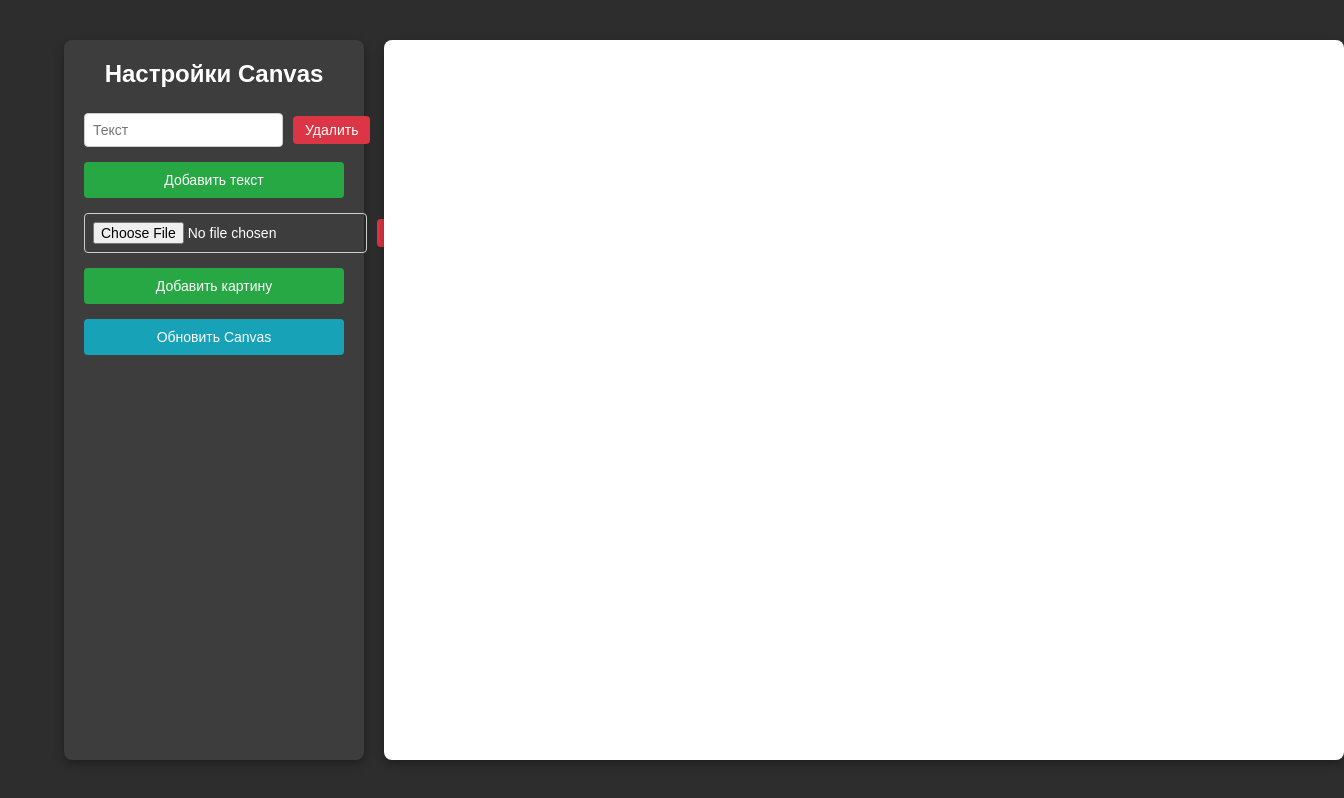
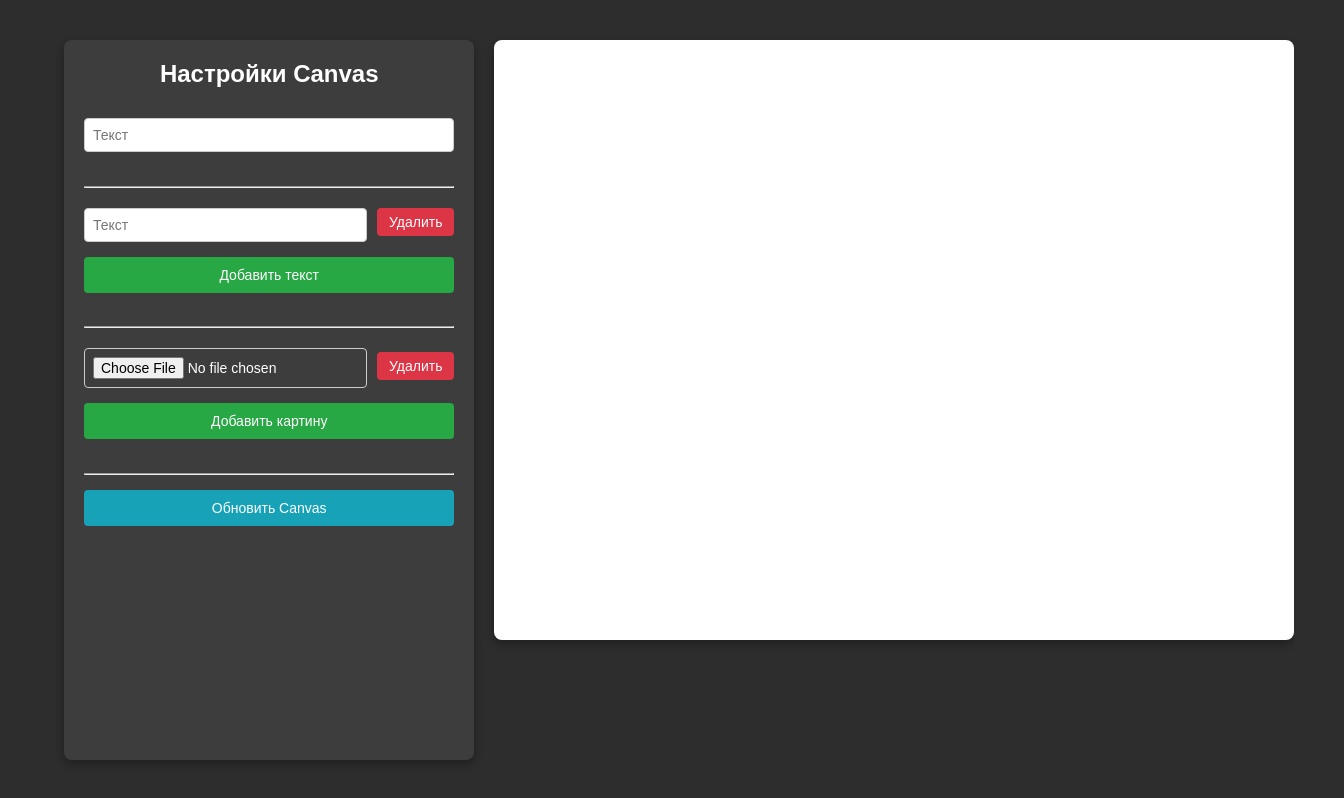
Before and after one commit to Cinkafox/NovaBot, a website with bundled scripts: page canvas/view/index.html in a window 1280 px wide. Shown: the whole page, 1344 px wide, since content can reach past the window. Built offline with nearby package versions, Linux system fonts and the light colour scheme.

Commit message:
- tweak: improve canvas viewer

```diff
--- a/canvas/view/index.html
+++ b/canvas/view/index.html
@@ -11,6 +11,11 @@
         <!-- Левая панель с формой -->
         <form id="canvasForm">
             <h2>Настройки Canvas</h2>
+            <div class="dynamic-type">
+                <input type="text" placeholder="Текст" id="typecanvas" required>
+            </div>
+
+            <hr>
 
             <div id="textFieldsContainer">
                 <div class="dynamic-text">
@@ -20,6 +25,9 @@
             </div>
             <button type="button" id="addTextButton">Добавить текст</button>
 
+
+            <hr>
+
             <div id="imageFieldsContainer">
                 <div class="dynamic-image">
                     <input type="file" accept="image/*" required>
@@ -28,13 +36,17 @@
             </div>
             <button type="button" id="addImageButton">Добавить картину</button>
 
+            <hr>
+
             <button type="submit">Обновить Canvas</button>
 
             <div id="error">Ошибка: Не удалось обновить Canvas</div>
         </form>
 
         <!-- Правая панель с Canvas -->
-        <canvas id="demotivatorCanvas"></canvas>
+        <div>
+            <canvas id="demotivatorCanvas"></canvas>
+        </div>
     </div>
 
     <script type="module" src="./index.js"></script>
--- a/canvas/view/index.js
+++ b/canvas/view/index.js
@@ -5,7 +5,6 @@ const ctx = canvas.getContext('2d');
 canvas.width = 800;  // Ширина canvas
 canvas.height = 600;  // Высота canvas
 
-const file = import("../boykisser.js");
 const errorElement = document.getElementById('error');
 
 // Функция для обновления Canvas с обработкой ошибок
@@ -14,14 +13,12 @@ async function updateCanvas(texts, images) {
         // Очищаем canvas
         ctx.clearRect(0, 0, canvas.width, canvas.height);
 
-        // Вызываем демотиватор с параметрами
-        const o = await file;
+        let a = document.getElementById("typecanvas").value
+        const o = await import("../"+a+".js");
         const args = new CanvasArgs(texts, ProcessImage);
         await args.AddImages(images)
-
         await o.default.execute(canvas, ctx, args);
 
-        // Если все прошло успешно, скрываем ошибку
         errorElement.style.display = 'none';
     } catch (error) {
         // Если произошла ошибка, выводим ее на экран
@@ -46,7 +43,6 @@ async function ProcessImage(file) {
                 img.onload = () => resolve(img);
             };
             reader.onerror = reject;
-            console.log(file)
             reader.readAsDataURL(file);
         } else {
             resolve(null);
--- a/canvas/view/style.css
+++ b/canvas/view/style.css
@@ -28,7 +28,7 @@ form {
     display: flex;
     flex-direction: column;
     gap: 15px;
-    width: 300px;
+    width: 500px;
     background-color: #3d3d3d;
     padding: 20px;
     border-radius: 8px;
@@ -41,6 +41,7 @@ h2 {
     text-align: center;
 }
 
+.dynamic-type,
 .dynamic-text,
 .dynamic-image {
     display: flex;
@@ -48,10 +49,12 @@ h2 {
     align-items: center;
 }
 
+.dynamic-type input,
 .dynamic-text input,
 .dynamic-image input {
     flex-grow: 1;
     padding: 8px;
+    margin-top: 5px;
     border-radius: 4px;
     border: 1px solid #ccc;
     font-size: 14px;
@@ -82,6 +85,10 @@ button.removeImage:hover {
     background-color: #c82333;
 }
 
+hr{
+    margin-top: 5%;
+}
+
 #addTextButton, #addImageButton {
     background-color: #28a745;
 }
@@ -95,7 +102,7 @@ button.removeImage:hover {
 }
 
 #canvasForm button[type="submit"]:hover {
-    background-color: #138496;
+    background-color: #2f727c;
 }
 
 #error {
@@ -110,6 +117,6 @@ button.removeImage:hover {
 canvas {
     background-color: #fff;
     box-shadow: 0px 4px 10px rgba(0, 0, 0, 0.3);
-    flex-grow: 1;
+    flex-grow: 2;
     border-radius: 8px;
 }
```
